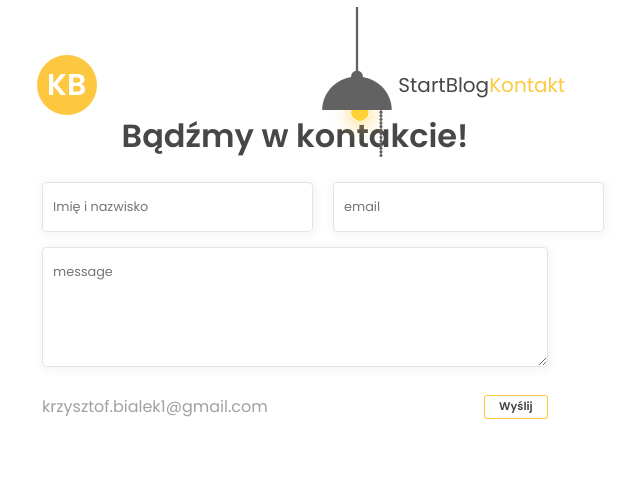
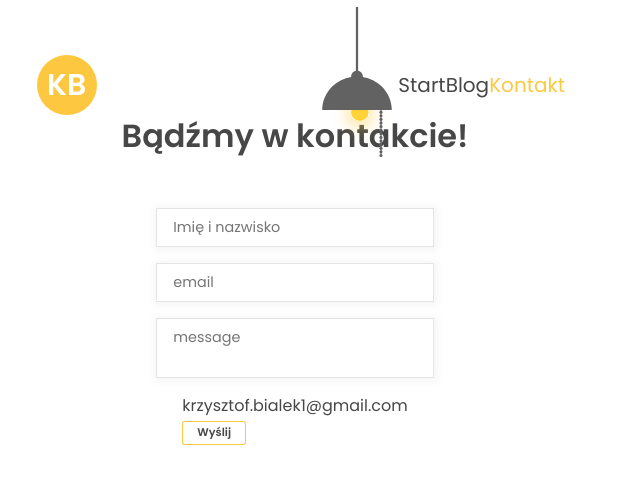
Before and after one commit to bialek-k/Portfolio-website, a Next.js app: page /contact in a window 1280 px wide. Shown: the top 484 px of the page, without its empty margins (345-985 px from the left). Built offline with nearby package versions, Linux system fonts and the light colour scheme.

Commit message:
contact styling

```diff
--- a/components/Form.module.scss
+++ b/components/Form.module.scss
@@ -1,67 +1,103 @@
 .form {
   display: flex;
+  flex-direction: column;
   justify-content: center;
-  flex-direction: column;
-  margin: 30px auto;
   align-items: center;
-  width: 90%;
+  width: 100%;
 
-  .errorText {
-    color: red;
-    font-size: 0.9rem;
-    margin: 15px 0px;
+  .userInfo {
     width: 100%;
-    text-align: left;
+
+    .halfWidth {
+      & input {
+        width: 100%;
+      }
+    }
+  }
+
+  .message {
+    width: 100%;
+    textarea {
+      resize: none;
+      width: 100%;
+    }
   }
 
   & input,
   textarea {
-    font-size: 0.8rem;
-    padding: 15px 10px;
-    border-radius: 5px;
+    font-size: 0.9rem;
+    margin: 0.5rem 0;
+    padding: 0.5rem 1rem;
     border: 1px solid rgba(138, 138, 138, 0.226);
     box-shadow: 1px 1px 7px 3px rgb(225 225 225 / 29%);
     background: var(--color-primary-form-input);
   }
 }
-.userInfo {
-  display: grid;
-  grid-template-columns: repeat(2, 1fr);
-  width: 100%;
-  gap: 20px;
-}
 
-.halfWidth {
-  display: flex;
-  flex-direction: column;
-  position: relative;
-}
+// .form {
+//   display: flex;
+//   justify-content: center;
+//   flex-direction: column;
+//   margin: 30px auto;
+//   align-items: center;
+//   width: 90%;
 
-.message {
-  width: 100%;
-  position: relative;
-  & textarea {
-    width: 100%;
-    margin-top: 15px;
-    min-height: 120px;
-    resize: vertical;
-  }
-}
+//   .errorText {
+//     color: red;
+//     font-size: 0.9rem;
+//     margin: 15px 0px;
+//     width: 100%;
+//     text-align: left;
+//   }
 
-.action {
-  // background-color: red;
-  padding: 20px 0px;
-  width: 100%;
-  display: flex;
-  justify-content: space-between;
-  align-items: center;
-  & p {
-    color: rgb(161, 161, 161);
-    cursor: pointer;
-  }
-}
+//   & input,
+//   textarea {
+//     font-size: 0.8rem;
+//     padding: 15px 10px;
+//     border-radius: 5px;
+//     border: 1px solid rgba(138, 138, 138, 0.226);
+//     box-shadow: 1px 1px 7px 3px rgb(225 225 225 / 29%);
+//     background: var(--color-primary-form-input);
+//   }
+// }
+// .userInfo {
+//   display: grid;
+//   grid-template-columns: repeat(2, 1fr);
+//   width: 100%;
+//   gap: 20px;
+// }
 
-.errorStyle {
-  background: rgb(250, 211, 211);
-  border: 1px solid red;
-}
+// .halfWidth {
+//   display: flex;
+//   flex-direction: column;
+//   position: relative;
+// }
+
+// .message {
+//   width: 100%;
+//   position: relative;
+//   & textarea {
+//     width: 100%;
+//     margin-top: 15px;
+//     min-height: 120px;
+//     resize: vertical;
+//   }
+// }
+
+// .action {
+//   // background-color: red;
+//   padding: 20px 0px;
+//   width: 100%;
+//   display: flex;
+//   justify-content: space-between;
+//   align-items: center;
+//   & p {
+//     color: rgb(161, 161, 161);
+//     cursor: pointer;
+//   }
+// }
+
+// .errorStyle {
+//   background: rgb(250, 211, 211);
+//   border: 1px solid red;
+// }
--- a/components/Post.module.scss
+++ b/components/Post.module.scss
@@ -1,5 +1,5 @@
 .blogPost {
-  font-size: 0.6rem;
+  font-size: 0.7rem;
   margin-bottom: 2rem;
   border-radius: 10px;
   padding: 0.6rem;
--- a/styles/contact.module.scss
+++ b/styles/contact.module.scss
@@ -1,11 +1,18 @@
 .container {
-  display: flex;
-  justify-content: center;
-  flex-direction: column;
-  align-items: center;
+  // background-color: red;
 
   .photo {
     display: none;
+  }
+
+  .form {
+    display: flex;
+    justify-content: center;
+    flex-direction: column;
+    margin: 3rem auto;
+    align-items: center;
+    // background: red;
+    width: 80%;
   }
 }
 
```
